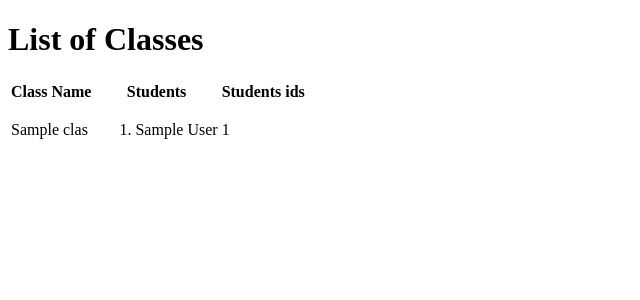
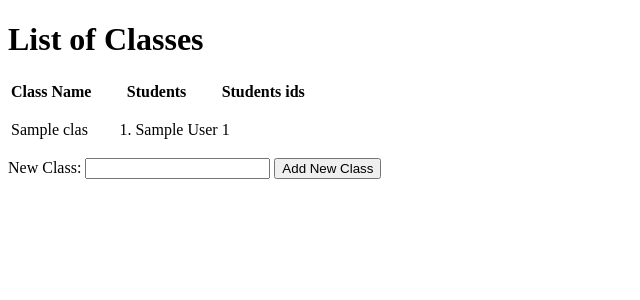
Before and after one commit to acid2023/electro_joutnal, a Flask app: page /classes in a window 1280 px wide. Shown: the top 300 px of the page, without its empty margins (0-640 px from the left). Run offline with Flask 3, Linux system fonts and the light colour scheme; tables that the repository leaves empty hold one stand-in row (values such as "Sample post").

Commit message:
comments applied

```diff
--- a/elctro_joural/journal.py
+++ b/elctro_joural/journal.py
@@ -1,13 +1,18 @@
 import lorem
 import random
 import datetime
+import os
+from dotenv import load_dotenv
 
 from flask import Flask, render_template, request
 from models import db, Class, Student, Subject, Grades
 
 
 app = Flask(__name__)
-app.config['SQLALCHEMY_DATABASE_URI'] = 'postgresql:///journal'
+app.config['SQLALCHEMY_DATABASE_URI'] = os.getenv('SQLALCHEMY_DATABASE_URI')
+
+#db = SQLAlchemy(app)
+
 
 db.init_app(app)
 
@@ -17,6 +22,7 @@ def populate_students():
     if Class.query.count() == 0:
         return "There are no classes - classes must be created first"
     if Student.query.count() == 0:
+        students_to_add = []
         for _ in range(40):
             name = lorem.sentence().split(" ")[:3]
             for _ in range(4):
@@ -24,13 +30,16 @@ def populate_students():
                 print(class_idx)
                 student_count = Student.query.filter_by(class_id=class_idx).count()
                 if student_count <= 10:
-                    student = Student(name=name, class_id=class_idx)
-                    break
+                    student = {'name': name, 'class_id': class_idx}
+                    students_to_add.append(student)
                 else:
                     continue
-            db.session.add(student)
-        db.session.commit()
-        return "Students created"
+        if students_to_add:
+            db.session.bulk_insert_mappings(Student, students_to_add)
+            db.session.commit()
+            return "Students created"
+        else:
+            return "non stduents to add"
     else:
         return "Students already exist"
 
@@ -40,35 +49,74 @@ def create_classes():
     if Class.query.count() != 0:
         return "Classes already exist"
     else:
+        classes_to_add = []
         for idx in range(4):
-            class_name = f"Class {idx+1}"
-            class_obj = Class(name=class_name)
-            db.session.add(class_obj)
-        db.session.commit()
-        return "Classes created"
+            class_ = {'name' : f'Class {idx+1}'}
+            classes_to_add.append(class_)
+        if classes_to_add:
+            db.session.bulk_insert_mappings(Class, classes_to_add)
+            db.session.commit()
+            return "Classes created"
+        else:
+            return "no classes to add"
 
 
-@app.route('/classes', methods=['GET'])
+@app.route('/classes', methods=('GET', 'POST'))
 def classes():
+    if request.method == 'POST':
+        new_class_name = request.form['new_class_name']
+        new_class = Class(name=new_class_name)
+        db.session.add(new_class)
+        db.session.commit()
+
     classes = Class.query.all()
     return render_template('classes.html', classes=classes)
 
+
+@app.route('/classes/<int:class_id>/students', methods=('GET', 'POST'))
+def students_in_class(class_id):
+    if request.method == 'POST':
+        new_student_name = request.form['new_student_name']
+        new_student = Student(name=new_student_name, class_id=class_id)
+        db.session.add(new_student)
+        db.session.commit()
+
+    class_ = Class.query.get(class_id)
+    students = Student.query.filter_by(class_id=class_id).all()
+    return render_template('students_in_class.html', class_=class_, students=students)
 
 @app.route('/create_subjects', methods=['GET'])
 def create_subjects():
     if Subject.query.count() != 0:
         return "Subjects already exist"
     else:
+        subjects_to_to_add = []
         for _ in range(6):
             sentence = lorem.sentence().split(" ")
             length = len(sentence)
             index_1 = random.randint(0, length-1)
             index_2 = random.randint(0, length-1)
             title = sentence[index_1].upper() + ' ' + sentence[index_2].upper()
-            subject = Subject(name=title)
-            db.session.add(subject)
+            subject = {'name': title}
+            subjects_to_to_add.append(subject)
+        if subjects_to_to_add:
+            db.session.bulk_insert_mappings(Subject, subjects_to_to_add)
+            db.session.commit()
+            return "Subjects created"
+        else:
+            return "no subjects to add"
+
+@app.route('/subjects', methods=('GET', 'POST'))
+def subjects():
+    if request.method == 'POST':
+        new_subject_name = request.form['new_subject_name']
+        new_subject = Subject(name=new_subject_name)
+        db.session.add(new_subject)
         db.session.commit()
-        return "Subjects created"
+
+    subjects = Subject.query.all()
+    return render_template('subjects.html', subjects=subjects)
+
 
 
 @app.route('/generate_grades', methods=['GET'])
--- a/elctro_joural/requirements.txt
+++ b/elctro_joural/requirements.txt
@@ -13,6 +13,7 @@ MarkupSafe==2.1.5
 pg8000==1.30.5
 psycopg2==2.9.9
 python-dateutil==2.9.0.post0
+python-dotenv==1.0.1
 scramp==1.4.4
 six==1.16.0
 SQLAlchemy==2.0.29
--- a/elctro_joural/templates/classes.html
+++ b/elctro_joural/templates/classes.html
@@ -39,5 +39,10 @@
             {% endfor %}
         </tbody>
     </table>
+    <form method="POST" action="{{ url_for('classes') }}">
+        <label for="new_class_name">New Class:</label>
+        <input type="text" name="new_class_name" id="new_class_name" required>
+        <input type="submit" value="Add New Class">
+    </form>
 </body>
 </html>
```
Also changed, not shown: elctro_joural/templates/students_in_class.html (added, +34 -0 lines), elctro_joural/templates/subjects.html (added, +31 -0 lines).
